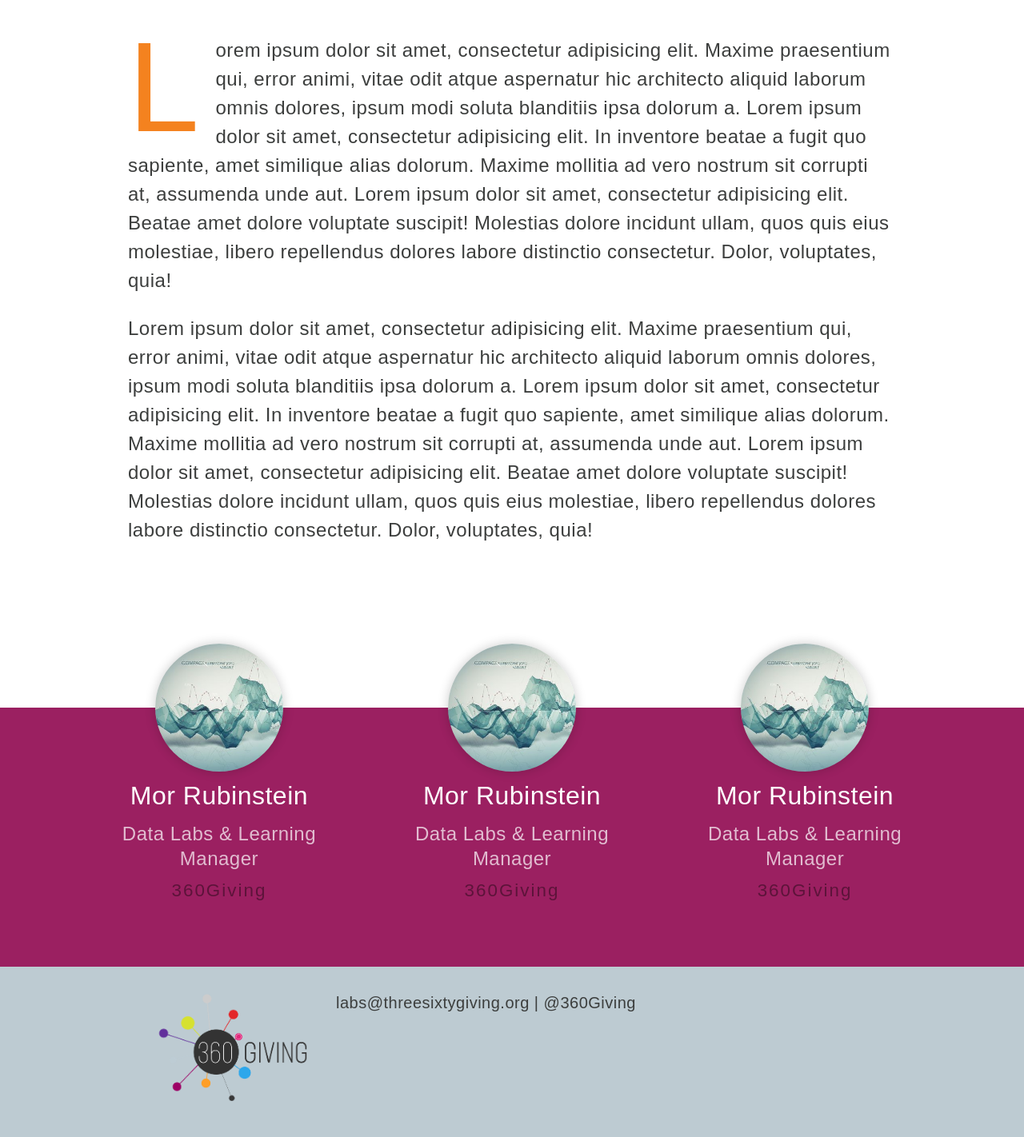
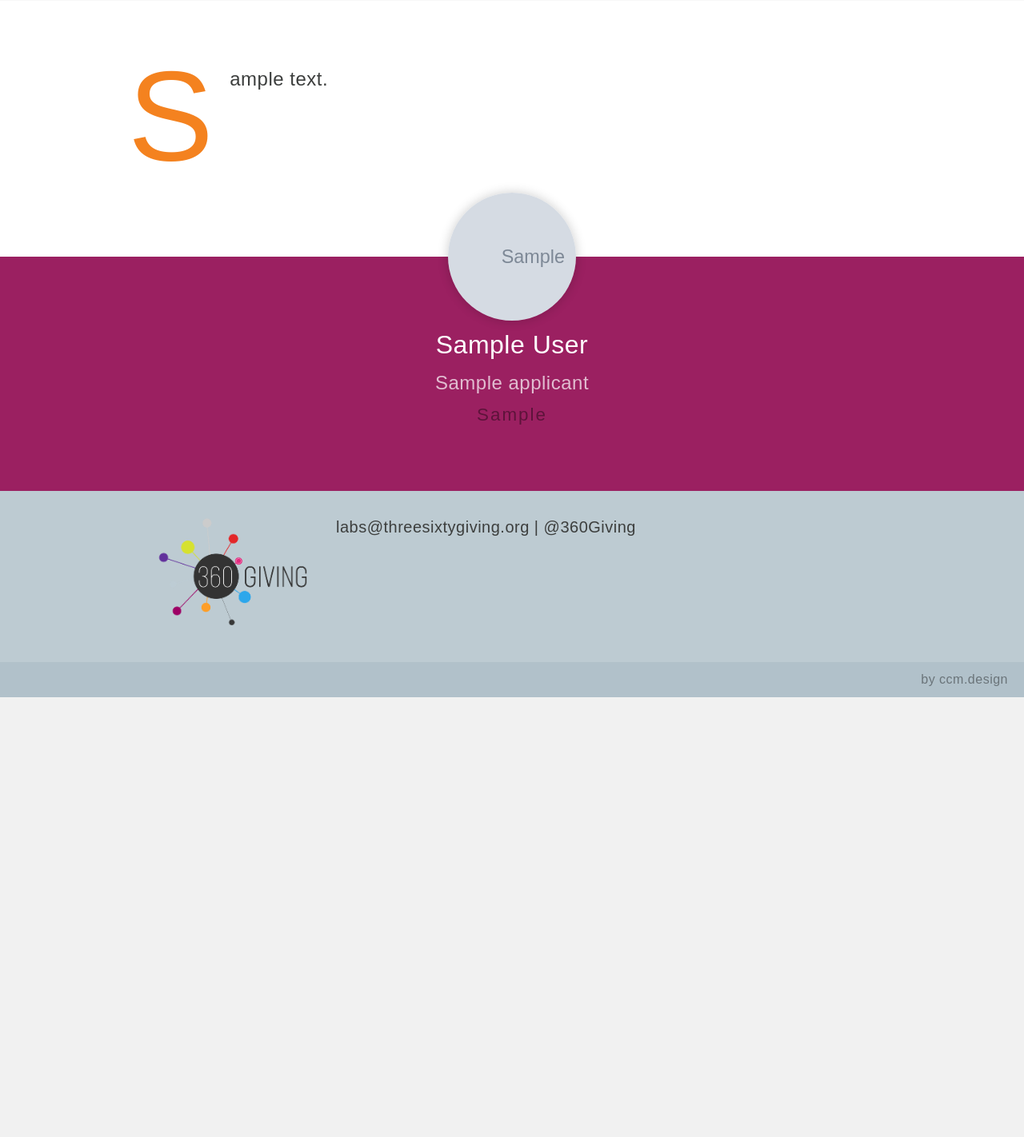
Before and after one commit to ThreeSixtyGiving/360-challenge-archive, a Django app: page /submission/1 in a window 1280 px wide. Shown: the part 730-2152 px from the top of the page at 80% size. After the commit the page ends 1602 px from the top, so only its background shows below. Run offline with Django 3.2, Linux system fonts and the light colour scheme; tables that the repository leaves empty hold one stand-in row (values such as "Sample post"); grey boxes marked "Sample" are stand-in pictures; some web fonts are replaced.

Commit message:
Update submit page

```diff
--- a/contest/templates/contest/submission.html
+++ b/contest/templates/contest/submission.html
@@ -40,21 +40,21 @@
       </a>
     </div>
     <div class="project-preview">
-      <div class="project-preview__upload" style="background-image: url('images/35fe981bc2952902d5188679a2dbd592.jpg');" alt=""></div>
+      <div class="project-preview__upload" style="background-image: url('{{ submission.screenshot_link }}');" alt=""></div>
     </div>
     <div class="wrapper panel-container">
       <div class="panel panel--2">
         <!-- PROJECT TITLE -->
-        <h1 class="big-title">Project Title</h1>
+        <h1 class="big-title">{{ submission.title }}</h1>
         <h3>360Giving Data Visualisation Challenge</h3>
         <p class="tweet-msg">
           <svg role="img" viewBox="0 0 800 800" xmlns="http://www.w3.org/2000/svg"><path d="M679 239s-21 34-55 57c7 156-107 329-314 329-103 0-169-50-169-50s81 17 163-45c-83-5-103-77-103-77s23 6 50-2c-93-23-89-110-89-110s23 14 50 14c-84-65-34-148-34-148s76 107 228 116c-22-121 117-177 188-101 37-6 71-27 71-27s-12 41-49 61c30-2 63-17 63-17z"/></svg>
-          <!-- SHORT DESCRIPTION -->Lorem ipsum dolor sit amet, consectetur adipisicing elit. Temporibus qui eligendi tenetur, voluptas ipsam perferendis atque placeat quisquam.</p>
+          <!-- SHORT DESCRIPTION -->{{ submission.short_description }}</p>
         <div class="social-media">
           <!-- LINKS FROM SUBMISSION -->
-          <a href="#" class="social-media__icon" title="Project Github" target="_blank"><i class="material-icons">code</i></a>
+          <a href="{{ submission.source_code_link }}" class="social-media__icon" title="Project Github" target="_blank"><i class="material-icons">code</i></a>
           <!-- LINKS FROM SUBMISSION -->
-          <a href="#" class="social-media__icon social-media--website" title="Project Website" target="_blank"><i class="material-icons">link</i></a>
+          <a href="{{ submission.visualization_link }}" class="social-media__icon social-media--website" title="Project Website" target="_blank"><i class="material-icons">link</i></a>
         </div>
       </div>
       <div class="panel"></div>
@@ -63,35 +63,20 @@
   <section class="page-section long-description">
     <div class="wrapper">
       <!-- LONG DESCRIPTION -->
-      <p>Lorem ipsum dolor sit amet, consectetur adipisicing elit. Maxime praesentium qui, error animi, vitae odit atque aspernatur hic architecto aliquid laborum omnis dolores, ipsum modi soluta blanditiis ipsa dolorum a. Lorem ipsum dolor sit amet, consectetur adipisicing elit. In inventore beatae a fugit quo sapiente, amet similique alias dolorum. Maxime mollitia ad vero nostrum sit corrupti at, assumenda unde aut. Lorem ipsum dolor sit amet, consectetur adipisicing elit. Beatae amet dolore voluptate suscipit! Molestias dolore incidunt ullam, quos quis eius molestiae, libero repellendus dolores labore distinctio consectetur. Dolor, voluptates, quia!</p>
-
-      <p>Lorem ipsum dolor sit amet, consectetur adipisicing elit. Maxime praesentium qui, error animi, vitae odit atque aspernatur hic architecto aliquid laborum omnis dolores, ipsum modi soluta blanditiis ipsa dolorum a. Lorem ipsum dolor sit amet, consectetur adipisicing elit. In inventore beatae a fugit quo sapiente, amet similique alias dolorum. Maxime mollitia ad vero nostrum sit corrupti at, assumenda unde aut. Lorem ipsum dolor sit amet, consectetur adipisicing elit. Beatae amet dolore voluptate suscipit! Molestias dolore incidunt ullam, quos quis eius molestiae, libero repellendus dolores labore distinctio consectetur. Dolor, voluptates, quia!</p>
-
+      <p>{{ submission.long_description }}</p>
     </div>
   </section>
   <section class="page-section project-team page-section--red">
-    <div class="person">
-      <div class="person__pic" style="background-image: url('images/35fe981bc2952902d5188679a2dbd592.jpg');"></div>
-      <h2>Mor Rubinstein</h2>
-      <h3>Data Labs & Learning Manager</h3>
-      <h4>360Giving</h4>
-    </div>
-    <div class="person">
-      <div class="person__pic" style="background-image: url('images/35fe981bc2952902d5188679a2dbd592.jpg');"></div>
-      <h2>Mor Rubinstein</h2>
-      <h3>Data Labs & Learning Manager</h3>
-      <h4>360Giving</h4>
-    </div>
-    <div class="person">
-      <div class="person__pic" style="background-image: url('images/35fe981bc2952902d5188679a2dbd592.jpg');"></div>
-      <h2>Mor Rubinstein</h2>
-      <h3>Data Labs & Learning Manager</h3>
-      <h4>360Giving</h4>
-    </div>
+    {% for applicant in submission.applicants.all %}
+      <div class="person">
+        <div class="person__pic" style="background-image: url('{{ applicant.picture_link }}');"></div>
+        <h2>{{ applicant.full_name }}</h2>
+        <h3>{{ applicant.jobtitle }}</h3>
+        <h4>{{ applicant.organization }}</h4>
+      </div>
+    {% endfor %}
   </section>
 </main>
-
-
 
 
     <footer id="footer">
--- a/contest/views.py
+++ b/contest/views.py
@@ -1,3 +1,4 @@
+from django.http import HttpResponseNotFound
 from django.shortcuts import render, redirect, reverse
 
 from contest.models import Submission, Applicant
@@ -25,8 +26,12 @@ def resources(request):
 
 
 def submission(request, id):
+    submission = Submission.objects.filter(id=id).prefetch_related('applicants').first()
+    if not submission:
+        return HttpResponseNotFound()
+
     ctx = {
-        'id': id,
+        'submission': submission,
     }
 
     return render(request, 'contest/submission.html', ctx)
```
